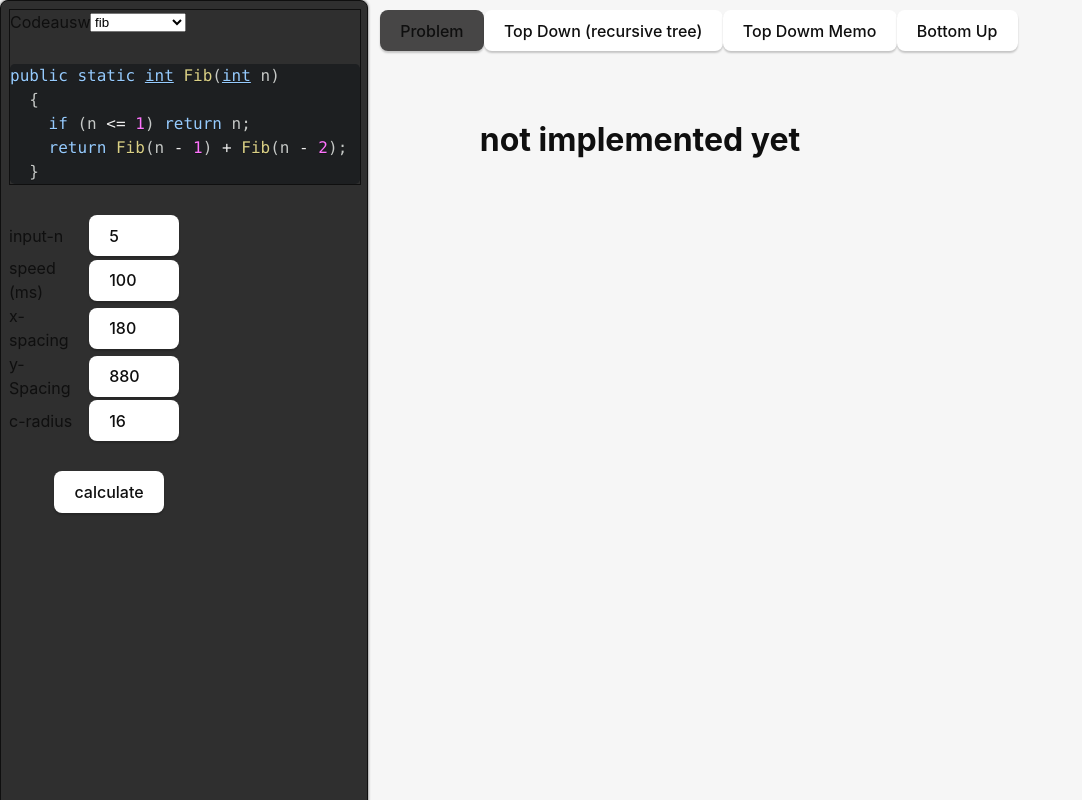
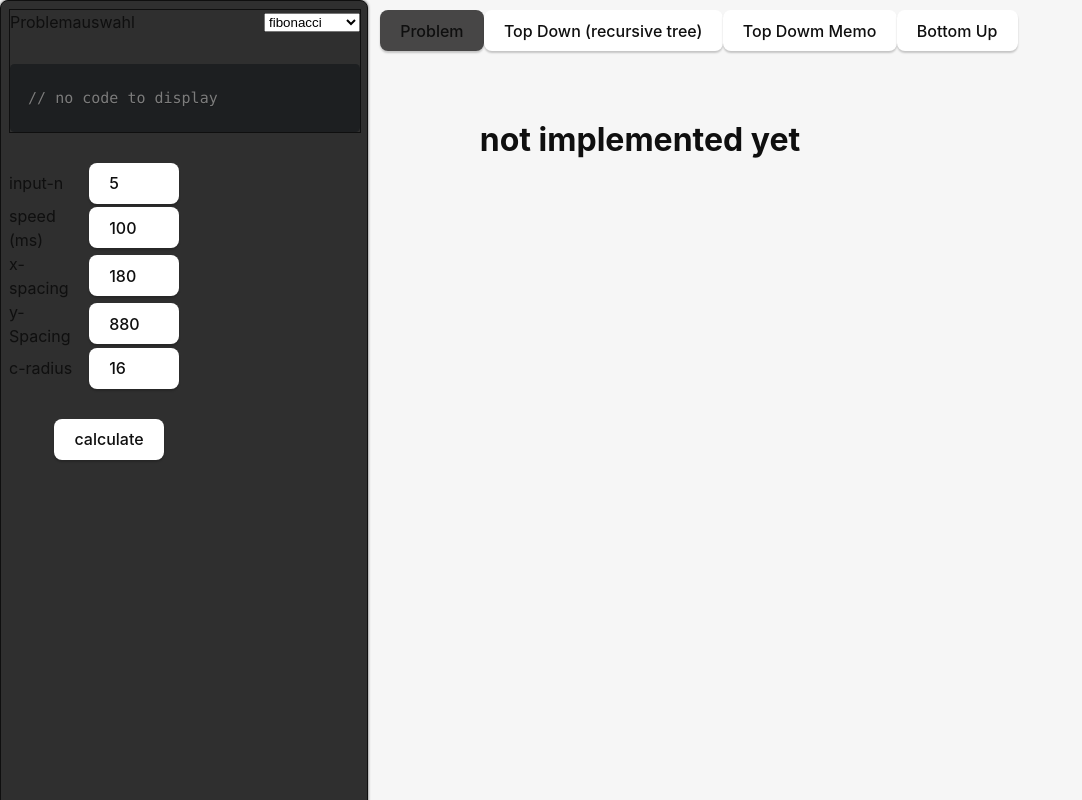
Before and after one commit to jan-may/Lernsoftware-DP, a React (Vite) app: page / in a window 1280 px wide. Shown: the whole page, without its empty margins (0-1082 px from the left). Built offline with nearby package versions, Linux system fonts and the light colour scheme.

Commit message:
Update code display and select components - switch code by activeButton

```diff
--- a/src/components/CodeDisplay.tsx
+++ b/src/components/CodeDisplay.tsx
@@ -20,11 +20,16 @@ export function CodeDisplay({ code, language }: CodeProps) {
           flex: 1,
           width: "100%",
           flexDirection: "column",
-          fontSize: "16px",
+          fontSize: "15px",
           padding: "0px",
         }}
       >
-        <SyntaxHighlighter language={language} style={atomDark}>
+        <SyntaxHighlighter
+          language={language}
+          style={atomDark}
+          wrapLines
+          wrapLongLines
+        >
           {code}
         </SyntaxHighlighter>
       </div>
--- a/src/components/CodeSelect.tsx
+++ b/src/components/CodeSelect.tsx
@@ -2,10 +2,10 @@ export const CodeSelect = () => {
   return (
     <>
       <form>
-        <div className="form-group">
-          <label className="form-label">Codeauswahl</label>
+        <div className="form-group-select">
+          <label className="form-label">Problemauswahl</label>
           <select className="form-select">
-            <option>fib</option>
+            <option>fibonacci</option>
             <option>CanSum</option>
             <option>GridTraveler</option>
           </select>
--- a/src/components/Sidebar.tsx
+++ b/src/components/Sidebar.tsx
@@ -1,19 +1,51 @@
 import { SettingsForm } from "./SettingsForm";
 import { CodeDisplay } from "./CodeDisplay";
 import { CodeSelect } from "./CodeSelect";
+import { useAppSelector } from "../hooks/redux";
+import { ActivButton } from "../feautures/navbar/navbarSlice";
 
 export const Sidebar = () => {
-  const testCode = `public static int Fib(int n)
-  {
-    if (n <= 1) return n;
-    return Fib(n - 1) + Fib(n - 2);
-  }`;
+  const { activeButton } = useAppSelector((store) => store.navbar);
+
+  const fibCode = `public static int Fib(int n)
+{
+  if (n <= 1) return n;
+  return Fib(n - 1) + Fib(n - 2);
+}`;
+
+  const fibMemoCode = `public static int Fib(int n)
+{
+  int[] memo = new int[n + 1];
+  return Fib(n, memo);
+}
+
+private static int Fib(int n, int[] memo)
+{
+  if (n <= 1) return n;
+  if (memo[n] != 0) return memo[n];
+  memo[n] = Fib(n - 1, memo) + Fib(n - 2, memo);
+  return memo[n];
+}`;
+
+  const noCode = `
+  // no code to display
+
+`;
 
   return (
     <div className="sidbar-container">
       <div className="sidebar-code-wrapper">
         <CodeSelect />
-        <CodeDisplay code={testCode} language="cs" />
+        <CodeDisplay
+          code={
+            activeButton === ActivButton.recursiveTree
+              ? fibCode
+              : activeButton === ActivButton.topDownMemo
+              ? fibMemoCode
+              : noCode
+          }
+          language="cs"
+        />
       </div>
       <SettingsForm />
     </div>
--- a/src/styles.css
+++ b/src/styles.css
@@ -109,6 +109,15 @@ button {
   justify-content: flex-start;
   text-align: start;
   width: 200px;
+}
+
+.form-group-select{
+  display: flex;
+  align-items: center;
+  justify-content: space-between;
+  /* text-align: start; */
+  /* width: 200px; */
+  width: 350px;
 }
 
 .form-label{
```
